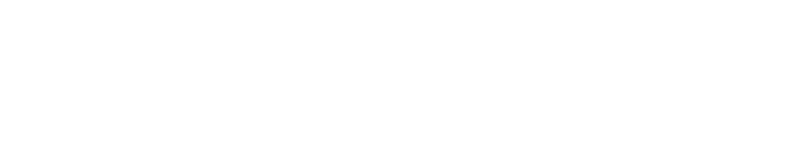
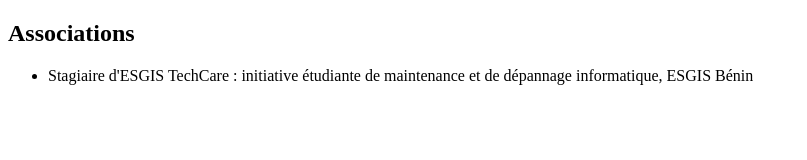
Before and after one commit to davidgaffan/mon-cv, a plain HTML site: page index.html in a window 1280 px wide. Shown: the whole page, without its empty margins (0-807 px from the left). Drawn offline with Linux system fonts and the light colour scheme.

Commit message:
mise en place de la section associations

```diff
--- a/index.html
+++ b/index.html
@@ -10,6 +10,9 @@
   <!-- DESCRIPTION -->
   <!-- FORMATIONS -->
   <!-- COMPETENCES -->
-  <!-- ASSOCIATIONS -->
+  <h2>Associations</h2>
+<ul>
+  <li>Stagiaire d'ESGIS TechCare : initiative étudiante de maintenance et de dépannage informatique, ESGIS Bénin</li>
+</ul>
 </body>
 </html>
```
